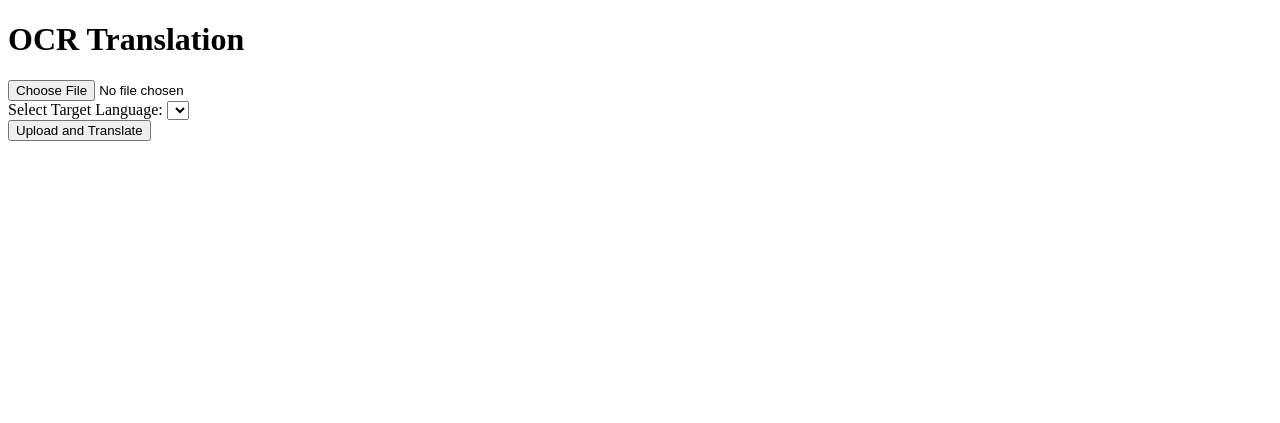
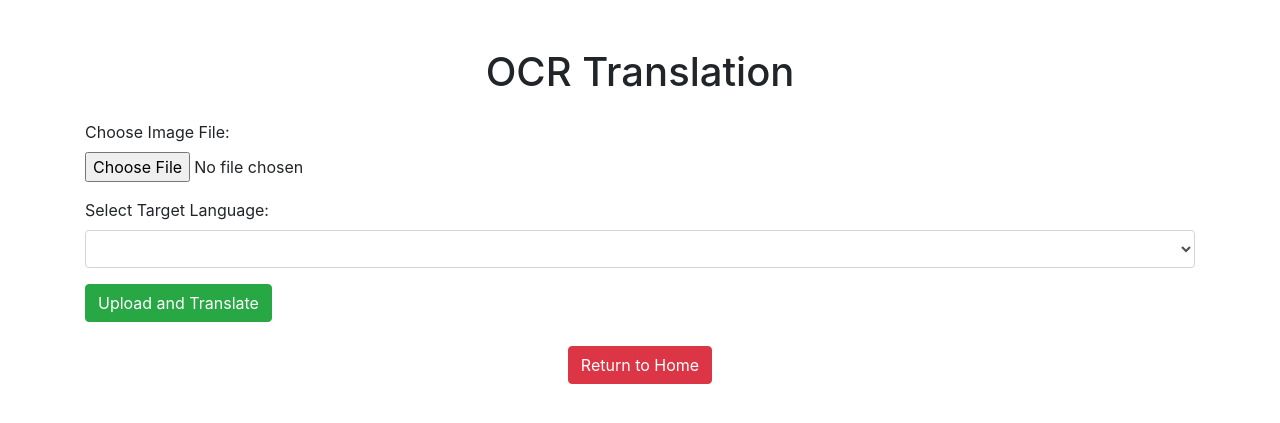
Before and after one commit to rykn1/ESD-Project-G9T2, a Flask app: page / in a window 1280 px wide. Shown: the top 423 px of the page. Run offline with Flask 3, Linux system fonts and the light colour scheme; data that the repository does not hold is empty; some libraries are stand-ins or nearby versions.

Commit message:
Multiple Frontend changes

```diff
--- a/Frontend/Shopping/shopping.html
+++ b/Frontend/Shopping/shopping.html
@@ -55,6 +55,9 @@
         </div>
       </div>
     </div>
+    <div class="text-center mt-3">
+      <a href="../HomePage/homepage.html" class="btn btn-danger mb-4">Return to Home</a>
+    </div>
   </div>
 
   <!-- Vue.js -->
--- a/Frontend/Shopping/shopping_cart.html
+++ b/Frontend/Shopping/shopping_cart.html
@@ -24,7 +24,7 @@
       </li>
     </ul>
     <div class="text-center mt-4">
-      <h4>Total: ${{ getTotalPrice() }}</h4>
+      <h4>Total Payable: ${{ getTotalPrice() }}</h4>
       <form id="checkout-form">
         <input type="hidden" name="total" :value="getTotalPrice()">
         <button type="submit" class="btn btn-success btn-lg">Pay Now</button>
--- a/Translator/templates/index.html
+++ b/Translator/templates/index.html
@@ -4,21 +4,35 @@
     <meta charset="UTF-8">
     <meta name="viewport" content="width=device-width, initial-scale=1.0">
     <title>OCR Translation</title>
+    <!-- Bootstrap CSS -->
+    <link href="https://stackpath.bootstrapcdn.com/bootstrap/4.5.2/css/bootstrap.min.css" rel="stylesheet">
 </head>
 <body>
-    <h1>OCR Translation</h1>
+    <div class="container">
+        <h1 class="mt-5 mb-4 text-center">OCR Translation</h1>
 
         <form action="/upload" method="post" enctype="multipart/form-data">
-        <input type="file" name="file" accept="image/*">
-        <br>
+            <div class="form-group">
+                <label for="file">Choose Image File:</label>
+                <input type="file" class="form-control-file" id="file" name="file" accept="image/*">
+            </div>
+
+            <div class="form-group">
                 <label for="target_language">Select Target Language:</label>
-        <select name="target_language" id="target_language">
+                <select class="form-control" id="target_language" name="target_language">
                     {% for language in language_data.languages %}
                         <option value="{{ language.language }}">{{ language.name }}</option>
                     {% endfor %}
                 </select>
-        <br>
-        <input type="submit" value="Upload and Translate">
+            </div>
+
+            <button type="submit" class="btn btn-success">Upload and Translate</button>
         </form>
+
+
+        <div class="text-center mt-4">
+            <a href="../../Frontend/HomePage/homepage.html" class="btn btn-danger">Return to Home</a>
+        </div>
+    </div>
 </body>
 </html>
```
Also changed, not shown: Frontend/Planner/planner.html (+29 -17 lines), Translator/templates/result.html (+15 -8 lines). Lines whose indentation alone changed are shown as unchanged.
